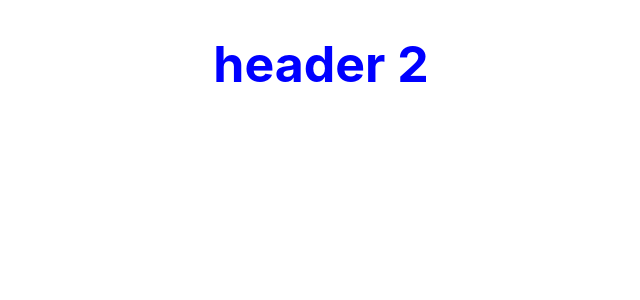
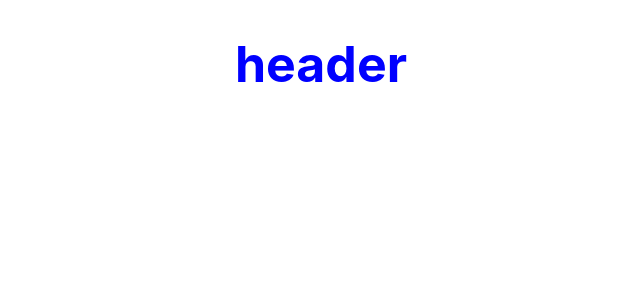
Before and after one commit to ktei003/LVL-5-M6, a React (Create React App) app: page / in a window 1280 px wide. Shown: the top 300 px of the page, without its empty margins (319-959 px from the left). Built offline with nearby package versions, Linux system fonts and the light colour scheme.

Commit message:
sonar test 3

```diff
--- a/src/components/header.js
+++ b/src/components/header.js
@@ -4,7 +4,7 @@ import React from "react";
 const Header = () => {
 	return (
         <div>
-            <h1 className="test">header 2</h1>
+            <h1 className="test">header</h1>
         </div>
     )
     }
```
